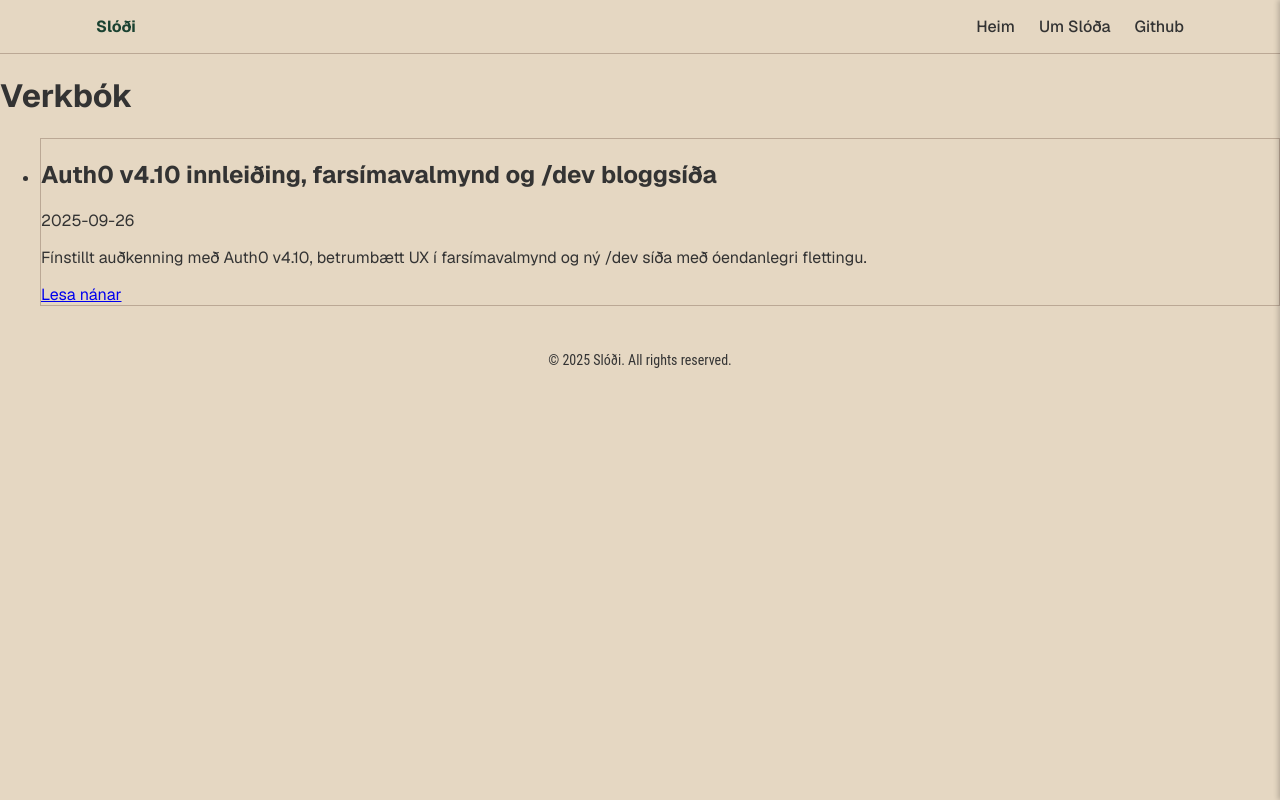
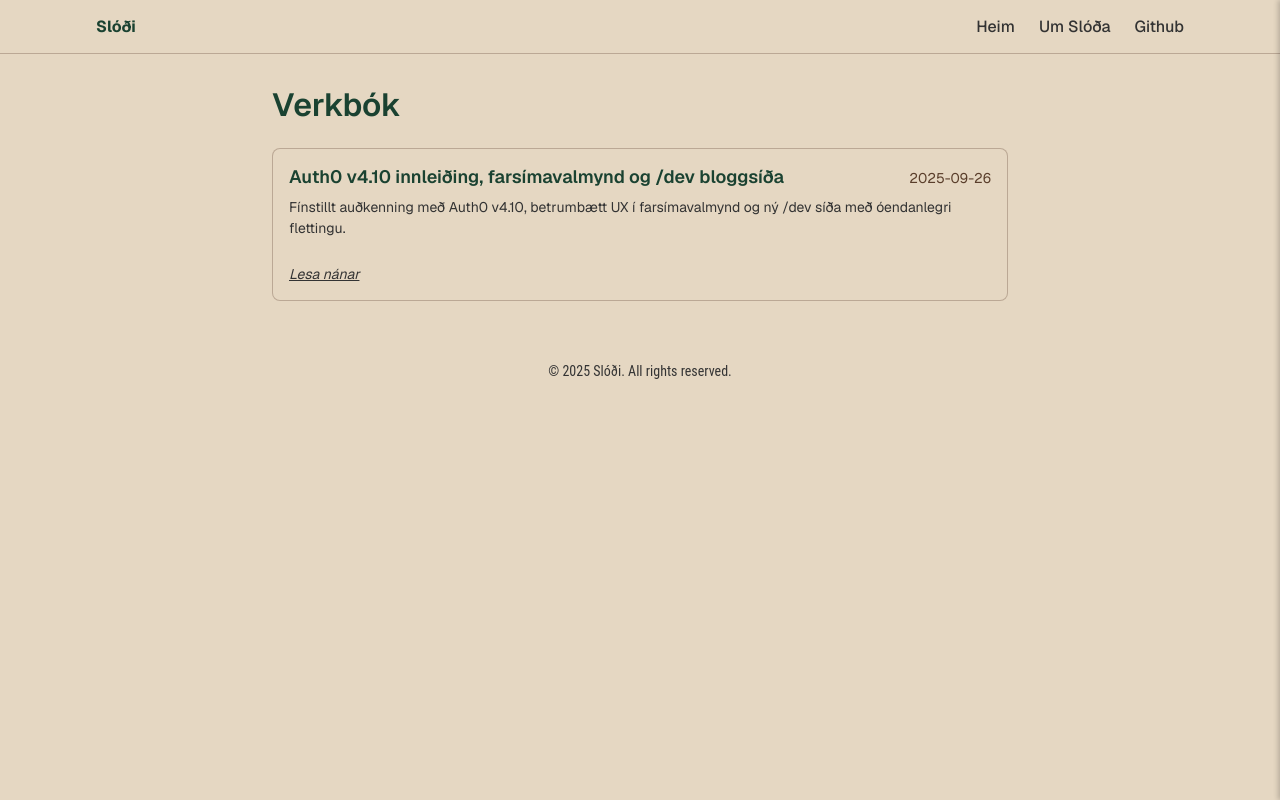
Before and after one commit to halldorvalberg/slodi, a Next.js app in the folder frontend/: page /dev in a window 1280 px wide. Built offline with nearby package versions, Linux system fonts and the light colour scheme.

Commit message:
Refactor Devlog components and styles: implement CSS modules for improved styling, enhance layout structure, and optimize infinite scroll functionality.

```diff
--- a/frontend/app/dev/DevlogClient.tsx
+++ b/frontend/app/dev/DevlogClient.tsx
@@ -1,9 +1,9 @@
-// app/dev/DevlogClient.tsx
 "use client";
 
 import { useEffect, useRef, useState } from "react";
 import Link from "next/link";
 import type { DevlogMeta } from "@/lib/devlogs";
+import styles from "./devlog.module.css";
 
 type Props = {
     initialItems: DevlogMeta[];
@@ -21,11 +21,11 @@ export default function DevlogClient({ initialItems, total, pageSize }: Props) {
 
     useEffect(() => {
         if (done || loading) return;
-
         const el = sentinelRef.current;
         if (!el) return;
 
-        const io = new IntersectionObserver(async (entries) => {
+        const io = new IntersectionObserver(
+            async (entries) => {
                 const first = entries[0];
                 if (!first?.isIntersecting || loading || done) return;
 
@@ -33,18 +33,20 @@ export default function DevlogClient({ initialItems, total, pageSize }: Props) {
                 try {
                     const res = await fetch(`/api/devlogs?offset=${offset}&limit=${pageSize}`, { cache: "no-store" });
                     if (!res.ok) throw new Error("Failed to load");
-                const data = await res.json() as { total: number; items: DevlogMeta[] };
-                setItems(prev => [...prev, ...data.items]);
+                    const data = (await res.json()) as { total: number; items: DevlogMeta[] };
+                    setItems((prev) => [...prev, ...data.items]);
                     const nextOffset = offset + data.items.length;
                     setOffset(nextOffset);
                     if (nextOffset >= data.total || data.items.length === 0) setDone(true);
                 } catch (e) {
                     console.error("Error loading more devlogs:", e);
-                // Fail softly; keep the manual Load more button as fallback
+                    // Fail softly; manual button remains available
                 } finally {
                     setLoading(false);
                 }
-        }, { rootMargin: "200px" });
+            },
+            { rootMargin: "200px" }
+        );
 
         io.observe(el);
         return () => io.disconnect();
@@ -55,8 +57,8 @@ export default function DevlogClient({ initialItems, total, pageSize }: Props) {
         setLoading(true);
         try {
             const res = await fetch(`/api/devlogs?offset=${offset}&limit=${pageSize}`, { cache: "no-store" });
-            const data = await res.json() as { total: number; items: DevlogMeta[] };
-            setItems(prev => [...prev, ...data.items]);
+            const data = (await res.json()) as { total: number; items: DevlogMeta[] };
+            setItems((prev) => [...prev, ...data.items]);
             const nextOffset = offset + data.items.length;
             setOffset(nextOffset);
             if (nextOffset >= data.total || data.items.length === 0) setDone(true);
@@ -67,17 +69,16 @@ export default function DevlogClient({ initialItems, total, pageSize }: Props) {
 
     return (
         <>
-            <ul className="space-y-4">
-                {items.map(post => (
-                    <li key={post.slug} className="rounded border p-4">
-                        <div className="flex items-baseline justify-between gap-3">
-                            <h2 className="text-lg font-semibold">{post.title}</h2>
-                            <time className="text-sm">{formatDate(post.date)}</time>
+            <ul className={styles.list}>
+                {items.map((post) => (
+                    <li key={post.slug} className={styles.listItem}>
+                        <div className={styles.headerRow}>
+                            <h2 className={styles.title}>{post.title}</h2>
+                            <time className={styles.date}>{formatDate(post.date)}</time>
                         </div>
-                        {post.summary && <p className="mt-2 text-sm">{post.summary}</p>}
-                        {/* If you later add individual pages per post, link to /dev/[slug] */}
-                        <div className="mt-3">
-                            <Link href={`/dev/${post.slug}`} className="text-sm underline italic">
+                        {post.summary && <p className={styles.summary}>{post.summary}</p>}
+                        <div>
+                            <Link href={`/dev/${post.slug}`} className={styles.readMore}>
                                 Lesa nánar
                             </Link>
                         </div>
@@ -85,37 +86,24 @@ export default function DevlogClient({ initialItems, total, pageSize }: Props) {
                 ))}
             </ul>
 
-            {/* Infinite scroll sentinel */}
+            {!done && <div ref={sentinelRef} className={styles.sentinel} aria-hidden />}
+
             {!done && (
-                <div ref={sentinelRef} className="h-8" aria-hidden />
-            )}
-
-            {/* Fallback load more button */}
-            {!done && (
-                <div className="mt-4 flex justify-center">
-                    <button
-                        type="button"
-                        onClick={loadMore}
-                        disabled={loading}
-                        className="rounded border px-4 py-2 text-sm"
-                    >
+                <div className={styles.actions}>
+                    <button type="button" onClick={loadMore} disabled={loading} className={styles.button}>
                         {loading ? "Hleð..." : "Hlaða inn meira"}
                     </button>
                 </div>
             )}
 
-            {done && items.length === 0 && (
-                <p className="mt-6 text-center text-sm">Engar færslur fundust.</p>
-            )}
+            {done && items.length === 0 && <p className={styles.empty}>Engar færslur fundust.</p>}
         </>
     );
 }
 
 function formatDate(d: string) {
-    // Keep it simple and deterministic
     try {
         const dt = new Date(d);
-        // Icelandic order: YYYY-MM-DD is fine
         const y = dt.getFullYear();
         const m = String(dt.getMonth() + 1).padStart(2, "0");
         const day = String(dt.getDate()).padStart(2, "0");
--- /dev/null
+++ b/frontend/app/dev/[slug]/devpost.module.css
@@ -0,0 +1,205 @@
+.main {
+    max-width: 48rem;
+    /* ≈ max-w-3xl */
+    margin: 0 auto;
+    padding: 2rem 1rem;
+    /* py-8 px-4 */
+    color: hsl(var(--foreground));
+    background: transparent;
+}
+
+/* Post header */
+.postHeader {
+    margin-bottom: 2rem;
+    /* mb-8 */
+}
+
+.title {
+    margin: 0;
+    font-size: 1.875rem;
+    /* text-3xl */
+    line-height: 1.2;
+    font-weight: 700;
+    /* font-bold */
+    letter-spacing: -0.01em;
+    /* tracking-tight */
+    color: hsl(var(--text-strong, var(--foreground)));
+}
+
+.meta {
+    margin-top: 0.5rem;
+    /* mt-2 */
+    font-size: 0.875rem;
+    /* text-sm */
+    color: hsl(var(--text-muted, var(--foreground)));
+}
+
+.summary {
+    margin-top: 1rem;
+    /* mt-4 */
+    font-size: 1rem;
+    /* text-base */
+    line-height: 1.6;
+}
+
+/* Markdown content (was .md-content) */
+.content {
+    --prose: hsl(var(--foreground));
+    --muted: hsl(var(--text-muted, var(--foreground)));
+    --link: hsl(var(--secondary));
+    --link-hover: hsl(var(--secondary) / 0.9);
+    color: var(--prose);
+    line-height: 1.75;
+}
+
+.content :where(h2, h3, h4) {
+    color: hsl(var(--text-strong, var(--foreground)));
+    margin: 1.6rem 0 0.6rem;
+    line-height: 1.3;
+}
+
+.content h2 {
+    font-size: 1.5rem;
+}
+
+.content h3 {
+    font-size: 1.25rem;
+}
+
+.content h4 {
+    font-size: 1.1rem;
+}
+
+.content p {
+    margin: 0.9rem 0;
+}
+
+.content a {
+    color: var(--link);
+    text-decoration: underline;
+    text-underline-offset: 2px;
+}
+
+.content a:hover {
+    color: var(--link-hover);
+}
+
+.content code {
+    font-family: var(--font-mono, ui-monospace, SFMono-Regular, Menlo, Monaco, Consolas, "Liberation Mono", "Courier New", monospace);
+    font-size: 0.9em;
+    background: hsl(var(--muted) / 0.2);
+    padding: 0.15rem 0.35rem;
+    border-radius: 0.25rem;
+    border: 1px solid hsl(var(--border) / 0.25);
+}
+
+.content pre {
+    overflow: auto;
+    padding: 1rem;
+    border-radius: 0.5rem;
+    background: hsl(var(--foreground) / 0.06);
+    border: 1px solid hsl(var(--border) / 0.25);
+}
+
+.content pre code {
+    background: transparent;
+    padding: 0;
+    border: 0;
+}
+
+.content blockquote {
+    margin: 1rem 0;
+    padding: 0.5rem 1rem;
+    border-left: 4px solid hsl(var(--secondary));
+    background: hsl(var(--muted) / 0.25);
+    color: var(--prose);
+}
+
+.content ul,
+.content ol {
+    margin: 0.75rem 0 0.75rem 1.25rem;
+}
+
+.content li {
+    margin: 0.25rem 0;
+}
+
+.content hr {
+    border: none;
+    border-top: 1px solid hsl(var(--border) / 0.3);
+    margin: 2rem 0;
+}
+
+.content img,
+.content video {
+    max-width: 100%;
+    height: auto;
+    border-radius: 0.5rem;
+}
+
+.content table {
+    width: 100%;
+    border-collapse: collapse;
+    margin: 1rem 0;
+    font-size: 0.95rem;
+}
+
+.content th,
+.content td {
+    border: 1px solid hsl(var(--border) / 0.3);
+    padding: 0.5rem 0.6rem;
+}
+
+.content th {
+    background: hsl(var(--muted) / 0.35);
+    text-align: left;
+}
+
+/* Footer navigation */
+.footerNav {
+    margin-top: 2.5rem;
+    /* mt-10 */
+    display: flex;
+    align-items: center;
+    justify-content: space-between;
+    border-top: 1px solid hsl(var(--border) / 0.3);
+    padding-top: 1rem;
+    /* pt-4 */
+}
+
+.btn {
+    font: inherit;
+    font-size: 0.875rem;
+    /* ≈ text-sm */
+    line-height: 1.4;
+    padding: 0.5rem 0.9rem;
+    /* comfortable padding */
+    border-radius: 0.5rem;
+    border: 1px solid hsl(var(--border) / 0.35);
+    background-color: hsl(var(--muted) / 0.25);
+    color: hsl(var(--foreground));
+    text-decoration: none;
+    cursor: pointer;
+    transition: background-color 160ms ease, border-color 160ms ease, box-shadow 160ms ease;
+}
+
+.btn:hover {
+    background-color: hsl(var(--muted) / 0.45);
+}
+
+.btn:focus-visible {
+    outline: none;
+    box-shadow: 0 0 0 2px hsl(var(--primary));
+}
+
+.btn:disabled {
+    opacity: 0.6;
+    cursor: default;
+}
+
+.navGroup {
+    display: flex;
+    align-items: center;
+    gap: 0.5rem;
+    /* gap-2 */
+}
--- /dev/null
+++ b/frontend/app/dev/dev.module.css
@@ -0,0 +1,20 @@
+.main {
+    max-width: 48rem;
+    /* ≈ max-w-3xl */
+    margin: 0 auto;
+    padding: 2rem 1rem;
+    /* py-8 px-4 */
+    color: hsl(var(--foreground));
+    background: transparent;
+}
+
+.title {
+    margin: 0 0 1.5rem 0;
+    /* mb-6 */
+    font-size: 2rem;
+    /* text-2xl */
+    line-height: 1.2;
+    font-weight: 600;
+    /* font-semibold */
+    color: hsl(var(--text-strong, var(--foreground)));
+}
--- /dev/null
+++ b/frontend/app/dev/devlog.module.css
@@ -0,0 +1,112 @@
+.list {
+    list-style: none;
+    margin: 0;
+    padding: 0;
+}
+
+.listItem {
+    border: 1px solid hsl(var(--border) / 0.3);
+    border-radius: 0.5rem;
+    /* ≈ rounded */
+    padding: 1rem;
+    /* p-4 */
+    background: hsl(var(--background));
+    color: hsl(var(--foreground));
+}
+
+.listItem+.listItem {
+    margin-top: 1rem;
+    /* space-y-4 */
+}
+
+.headerRow {
+    display: flex;
+    align-items: baseline;
+    justify-content: space-between;
+    gap: 0.75rem;
+    /* gap-3 */
+}
+
+.title {
+    margin: 0;
+    font-size: 1.125rem;
+    /* text-lg */
+    line-height: 1.3;
+    font-weight: 600;
+    /* font-semibold */
+    color: hsl(var(--text-strong, var(--foreground)));
+}
+
+.date {
+    font-size: 0.875rem;
+    /* text-sm */
+    color: hsl(var(--text-muted, var(--foreground)));
+}
+
+.summary {
+    margin-top: 0.5rem;
+    /* mt-2 */
+    font-size: 0.875rem;
+    line-height: 1.5;
+}
+
+.readMore {
+    display: inline-block;
+    margin-top: 0.75rem;
+    /* mt-3 */
+    font-size: 0.875rem;
+    text-decoration: underline;
+    font-style: italic;
+    color: hsl(var(--foreground));
+}
+
+.readMore:hover {
+    text-decoration-thickness: 2px;
+}
+
+.sentinel {
+    height: 2rem;
+    /* h-8 */
+}
+
+.actions {
+    margin-top: 1rem;
+    /* mt-4 */
+    display: flex;
+    justify-content: center;
+}
+
+.button {
+    font: inherit;
+    border: 1px solid hsl(var(--border) / 0.35);
+    border-radius: 0.5rem;
+    padding: 0.5rem 1rem;
+    /* px-4 py-2 */
+    font-size: 0.875rem;
+    background: hsl(var(--muted) / 0.35);
+    color: hsl(var(--foreground));
+    cursor: pointer;
+    transition: background-color 160ms ease, border-color 160ms ease, box-shadow 160ms ease;
+}
+
+.button:hover:not(:disabled) {
+    background: hsl(var(--muted) / 0.55);
+}
+
+.button:disabled {
+    opacity: 0.6;
+    cursor: default;
+}
+
+.button:focus-visible {
+    outline: none;
+    box-shadow: 0 0 0 2px hsl(var(--primary));
+}
+
+.empty {
+    margin-top: 1.5rem;
+    /* mt-6 */
+    text-align: center;
+    font-size: 0.875rem;
+    color: hsl(var(--text-muted, var(--foreground)));
+}
--- a/frontend/app/dev/page.tsx
+++ b/frontend/app/dev/page.tsx
@@ -1,6 +1,7 @@
 // app/dev/page.tsx
 import DevlogClient from "./DevlogClient";
 import { paginateDevlogs } from "@/lib/devlogs";
+import styles from "./dev.module.css";
 
 export const dynamic = "force-static"; // list from filesystem; rebuild on deploy
 
@@ -9,8 +10,8 @@ export default async function DevPage() {
     const { total, items } = paginateDevlogs(0, PAGE_SIZE);
 
     return (
-        <main className="mx-auto max-w-3xl px-4 py-8">
-            <h1 className="mb-6 text-2xl font-semibold">Verkbók</h1>
+        <main className={styles.main}>
+            <h1 className={styles.title}>Verkbók</h1>
             <DevlogClient initialItems={items} total={total} pageSize={PAGE_SIZE} />
         </main>
     );
```
Also changed, not shown: frontend/app/dev/[slug]/page.tsx (+20 -15 lines). Lines whose indentation alone changed are shown as unchanged.
